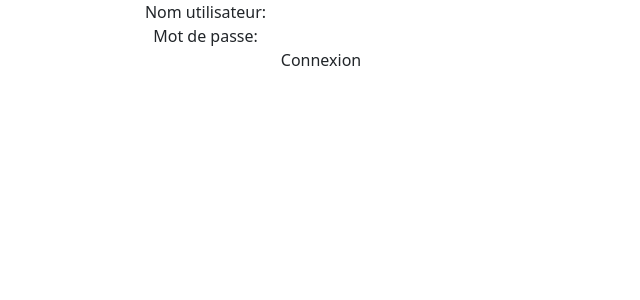
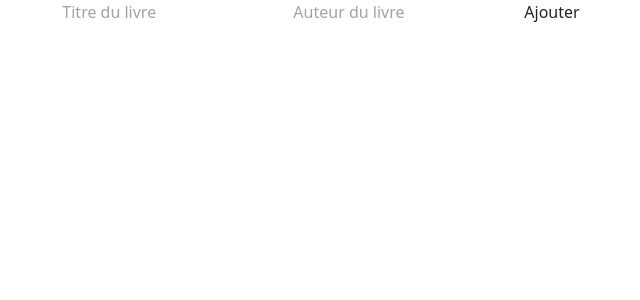
Before and after one commit to Nashka92/react-cda4, a React (Create React App) app: page / in a window 1280 px wide. Shown: the top 300 px of the page, without its empty margins (319-959 px from the left). Built offline with nearby package versions, Linux system fonts and the light colour scheme.

Commit message:
feat: exo 9 createContext and useContext

```diff
--- a/src/App.js
+++ b/src/App.js
@@ -1,31 +1,17 @@
 import React from "react";
-import LoginForm from "./components/exercice_7/LoginForm";
 import "./App.css";
 import "bootstrap/dist/css/bootstrap.min.css";
-// import TabPersons from "./components/exercice_1/TabPersons";
-// import Listing from "./components/exercice_2/Listing";
-// import FizzBuzz from "./components/exercice_3/FizzBuzz";
-// import Inputs from "./components/exercice_4/Inputs";
-// import UseEffectExo from "./components/exercice_5/UseEffectExo";
-// import ContactContainer from "./components/ContactContainer"
-// import BookApp from "./components/exercice_6bis/BookApp";
+import { BookProvider } from "./components/exercice_9/BookContext";
+import  Card  from "./components/exercice_9/Card";
+import  Form  from "./components/exercice_9/Form";
 
 function App() {
-
-  const handleLogin = (user, pass) => {
-    console.log(`Les infos de l'utilisateur: ${user} - ${pass}`);
-  }
-
   return (
     <div className="App">
-      {/* <TabPersons />
-      <Listing />
-      <FizzBuzz />
-      <Inputs />
-      <UseEffectExo valueNum={20} />
-      <ContactContainer/> */}
-      {/* <BookApp/> */}
-      <LoginForm loginProps={handleLogin} />
+      <BookProvider>
+        <Form />
+        <Card />
+      </BookProvider>
     </div>
   );
 }
--- /dev/null
+++ b/src/components/exercice_9/BookContext.js
@@ -0,0 +1,17 @@
+import React, { createContext, useState } from "react";
+
+export const BookContext = createContext();
+
+export const BookProvider = ({ children }) => {
+    const [books, setBooks] = useState([]);
+
+    const addBook = (book) => {
+        setBooks(currentBooks => [...currentBooks, book]);
+    };
+
+    return (
+        <BookContext.Provider value={{ books, addBook }}>
+            {children}
+        </BookContext.Provider>
+    );
+};
--- /dev/null
+++ b/src/components/exercice_9/Card.js
@@ -0,0 +1,27 @@
+import React, { useContext } from "react";
+import { BookContext } from "./BookContext";
+import DetailsButton from "./DetailsButton";
+
+const Card = () => {
+  const { books } = useContext(BookContext);
+
+  return (
+    <>
+    < div className="flex flex-wrap justify-center gap-4">
+      {books.map((book, index) => (
+        <div className="card" style={{ width: "18rem" }} key={index}>
+          <div className="card-body">
+            <label>Titre</label>
+            <p className="card-title">{book.title}</p>
+            <label>Auteur</label>
+            <p className="card-text">{book.author}</p>
+            <DetailsButton book={book} />
+          </div>
+        </div>
+      ))}
+    </div>
+    </>
+  );
+};
+
+export default Card;
--- /dev/null
+++ b/src/components/exercice_9/DetailsButton.js
@@ -0,0 +1,8 @@
+import React from "react";
+
+const DetailsButton = ({ book }) => {
+    return <button className="btn btn-primary"
+    onClick={() => console.log(book)}>Détails</button>;
+};
+
+export default DetailsButton;
--- /dev/null
+++ b/src/components/exercice_9/Form.js
@@ -0,0 +1,35 @@
+import React, { useContext, useState } from 'react';
+import { BookContext } from './BookContext';
+
+const Form = () => {
+    const { addBook } = useContext(BookContext);
+    const [title, setTitle] = useState("");
+    const [author, setAuthor] = useState("");
+
+    const handleSubmit = (e) => {
+        e.preventDefault();
+        addBook({ title, author });
+        setTitle('');
+        setAuthor('');
+    };
+
+    return (
+        <form onSubmit={handleSubmit}>
+            <input
+                type="text"
+                value={title}
+                onChange={(e) => setTitle(e.target.value)}
+                placeholder="Titre du livre"
+            />
+            <input
+                type="text"
+                value={author}
+                onChange={(e) => setAuthor(e.target.value)}
+                placeholder="Auteur du livre"
+            />
+            <button type='submit' disabled={!title || !author}>Ajouter</button>
+        </form>
+    );
+}
+
+export default Form;
```
